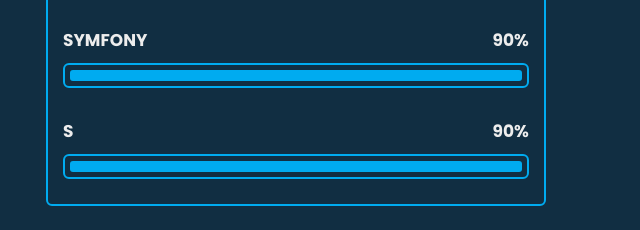
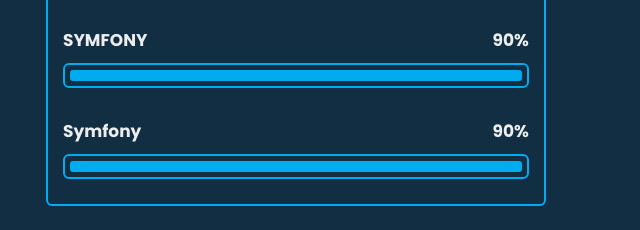
Before and after one commit to Tchantcho-tchoutto-isaac/Portfolio, a plain HTML site: page index.html in a window 1280 px wide. Shown: the part 3410-3640 px from the top of the page, 619-1259 px from the left. Drawn offline with nearby package versions, Linux system fonts and the light colour scheme.

Commit message:
améliorations

```diff
--- a/index.html
+++ b/index.html
@@ -272,7 +272,7 @@
                 <div class="bar"><span></span></div>
               </div>
               <div class="progress">
-                <h3>S <span>90%</span></h3>
+                <h3>Symfony <span>90%</span></h3>
                 <div class="bar"><span></span></div>
               </div>
             </div>
```
